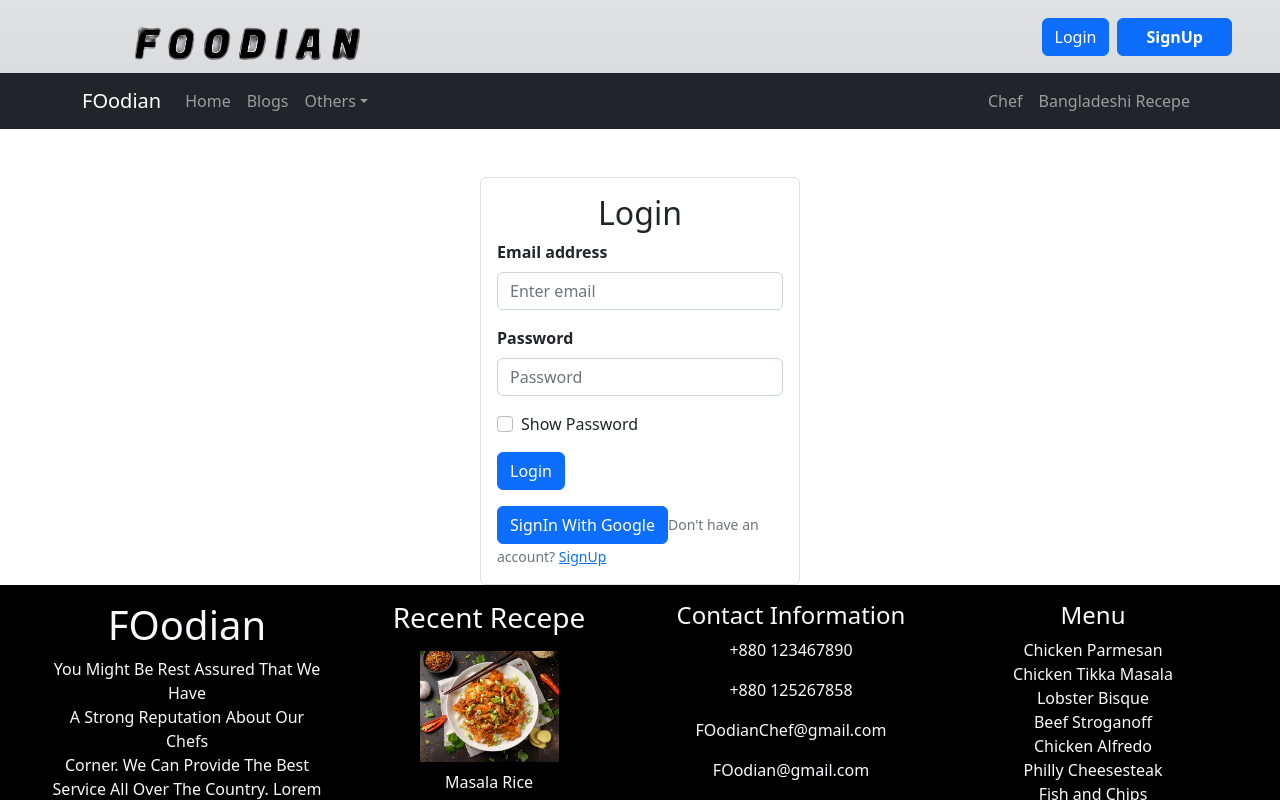
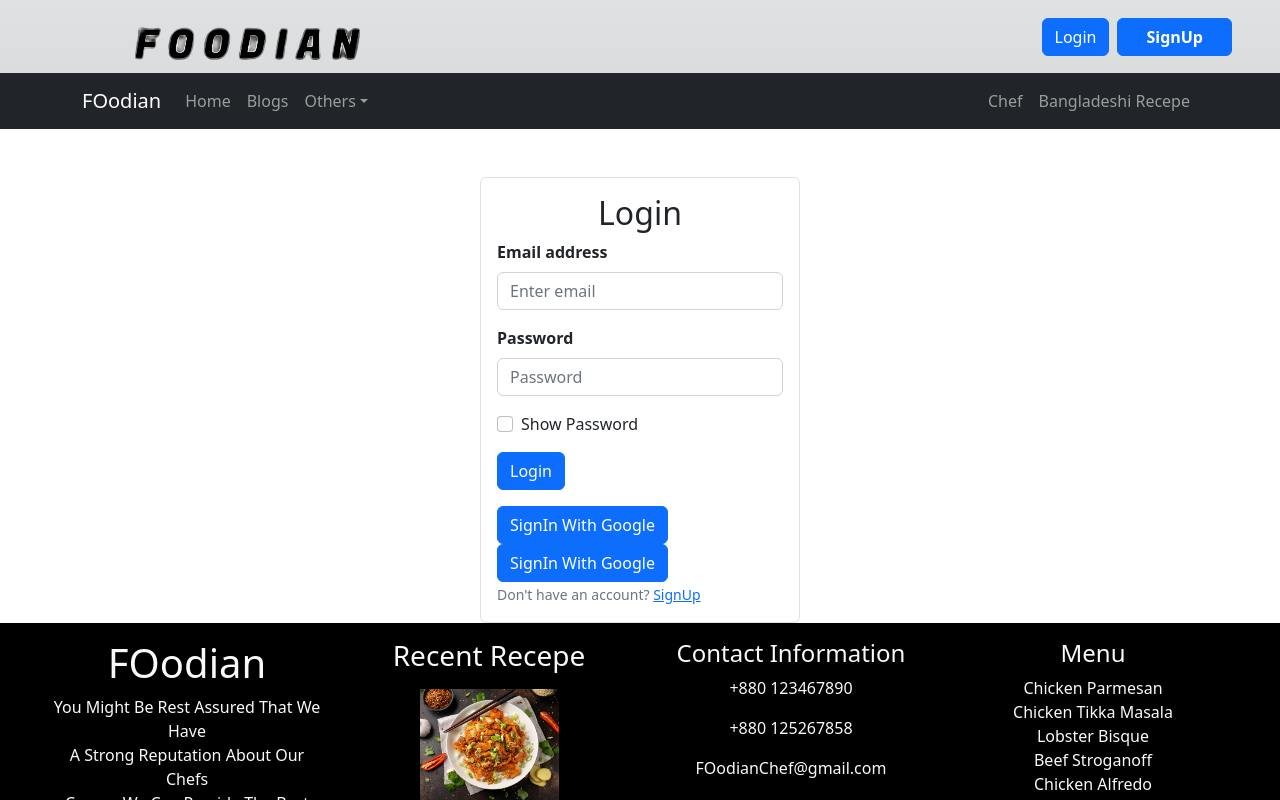
Before and after one commit to fensami/chef-recipe-hunter-client, a React (Vite) app: page /login in a window 1280 px wide. Shown: the top 800 px of the page. Built offline with nearby package versions, Linux system fonts and the light colour scheme; no server answers.

Commit message:
added github with login button

```diff
--- a/src/pages/login/login/Login.jsx
+++ b/src/pages/login/login/Login.jsx
@@ -2,13 +2,14 @@ import React, { useContext, useEffect, useState } from 'react';
 import { Button, Container, Form } from 'react-bootstrap';
 import { Link, useNavigate } from 'react-router-dom';
 import { AuthContext } from '../../../providers/AuthProvider';
-import { GoogleAuthProvider, getAuth, onAuthStateChanged, signInWithPopup } from 'firebase/auth'
+import { GithubAuthProvider, GoogleAuthProvider, getAuth, onAuthStateChanged, signInWithPopup } from 'firebase/auth'
 import app from '../../../firebase/firebase.config';
 // import app from '../../../firebase/firebase.config';
 
 const Login = () => {
     const auth = getAuth(app)
-    const provider = new GoogleAuthProvider()
+    const googleProvider = new GoogleAuthProvider();
+    const gihubProvider = new GithubAuthProvider();
 
     const [error, setError] = useState('')
     const { signIn } = useContext(AuthContext)
@@ -16,12 +17,20 @@ const Login = () => {
     const from = location.state?.from?.pathname || '/'
 
     const handleSignInWithGOogle = () => {
-        signInWithPopup(auth, provider)
+        signInWithPopup(auth, googleProvider)
             .then(result => {
                 const user = result.user;
                 console.log(user);
             })
-            .catch(error => { 'error', console.log(error.message); })
+            .catch(error => { 'error', console.log(error.message) })
+    }
+    const handleSignInWithGithub = () => {
+        signInWithPopup(auth, gihubProvider)
+        .then(result => {
+            const user = result.user;
+            console.log(user);
+        })
+        .catch(error => {"error", console.log(error.message)})
     }
     useEffect(() => {
         onAuthStateChanged(auth, (currentUser) => {
@@ -69,7 +78,10 @@ const Login = () => {
                 </Button>
                 <p className='text-danger'>{error}</p>
             </Form>
+            <div>
             <Button onClick={handleSignInWithGOogle}>SignIn With Google</Button>
+            <Button onClick={handleSignInWithGithub}>SignIn With Google</Button>
+            </div>
             <Form.Text className="text-secondary">
                 <span>Don't have an account? </span>
                 <Link to={'/signup'}>SignUp</Link>
```
